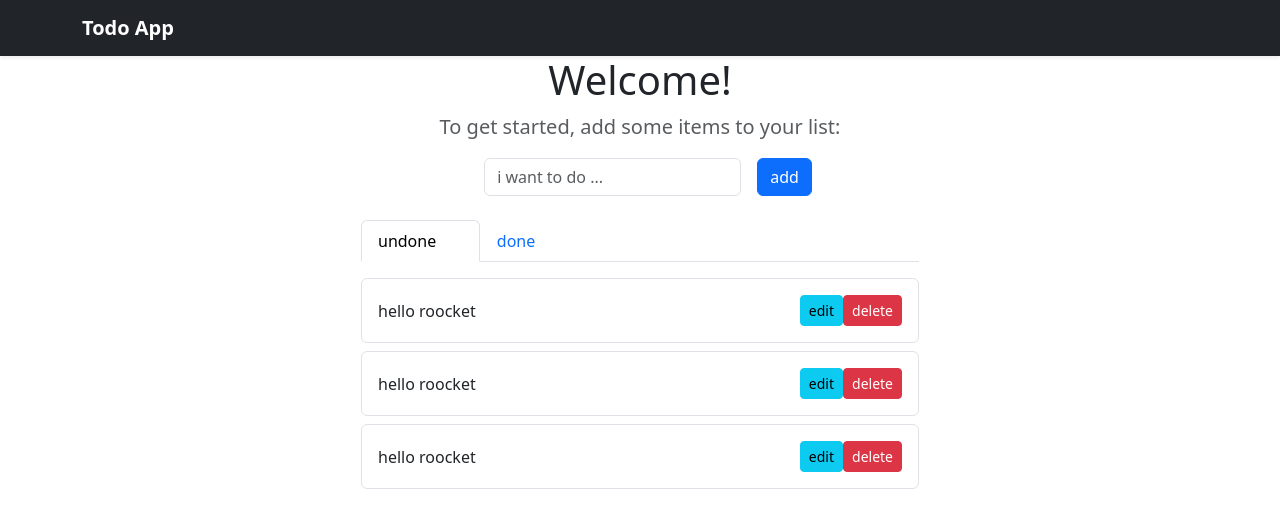
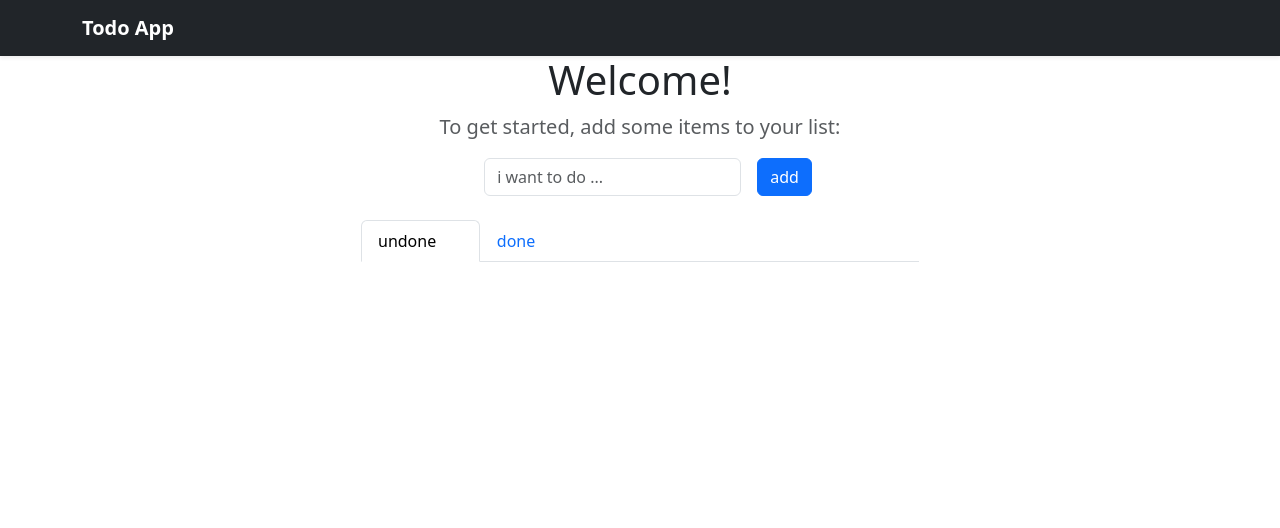
Before and after one commit to mostafakm78/react-todo-typescript, a React (Vite) app in the folder react-todo-typescript/: page / in a window 1280 px wide. Shown: the top 528 px of the page. Built offline with nearby package versions, Linux system fonts and the light colour scheme.

Commit message:
change input field props

```diff
--- a/react-todo-typescript/src/App.tsx
+++ b/react-todo-typescript/src/App.tsx
@@ -2,6 +2,7 @@ import React, { useState } from 'react'
 import "bootstrap/dist/css/bootstrap.css"
 import AddTodos from './assets/components/todos/AddTodos'
 import todo from './assets/models/todo'
+import TodoItem from './assets/components/todos/TodoItem'
 
 
 function App() {
@@ -35,39 +36,7 @@ function App() {
                                 <a className="nav-item nav-link font-weight-bold" id="nav-profile-tab">done <span className="badge badge-success">9</span></a>
                             </div>
                         </nav>
-                        <div className="col-6 mb-2">
-                            <div className="d-flex justify-content-between align-items-center border rounded p-3">
-                                <div>
-                                    hello roocket
-                                </div>
-                                <div>
-                                    <button type="button" className="btn btn-info btn-sm">edit</button>
-                                    <button type="button" className="btn btn-danger btn-sm ml-1">delete</button>
-                                </div>
-                            </div>
-                        </div>
-                        <div className="col-6 mb-2">
-                            <div className="d-flex justify-content-between align-items-center border rounded p-3">
-                                <div>
-                                    hello roocket
-                                </div>
-                                <div>
-                                    <button type="button" className="btn btn-info btn-sm">edit</button>
-                                    <button type="button" className="btn btn-danger btn-sm ml-1">delete</button>
-                                </div>
-                            </div>
-                        </div>
-                        <div className="col-6 mb-2">
-                            <div className="d-flex justify-content-between align-items-center border rounded p-3">
-                                <div>
-                                    hello roocket
-                                </div>
-                                <div>
-                                    <button type="button" className="btn btn-info btn-sm">edit</button>
-                                    <button type="button" className="btn btn-danger btn-sm ml-1">delete</button>
-                                </div>
-                            </div>
-                        </div>
+                        {todos.map((todo : todo) => <TodoItem key={todo.id} todo={todo} />)}
                     </div>
 
                 </div>
--- /dev/null
+++ b/react-todo-typescript/src/assets/components/todos/TodoItem.tsx
@@ -0,0 +1,26 @@
+import React from "react";
+import todo from "../../models/todo";
+
+interface props {
+    todo : todo
+}
+
+
+const TodoItem : React.FC<props> = ({ todo }) => {
+    return (
+        <div className="col-6 mb-2">
+            <div className="d-flex justify-content-between align-items-center border rounded p-3">
+                <div>
+                    {todo.title}
+                </div>
+                <div>
+                    <button type="button" className="btn btn-info btn-sm">edit</button>
+                    <button type="button" className="btn btn-danger btn-sm ml-1">delete</button>
+                </div>
+            </div>
+        </div>
+    )
+}
+
+
+export default TodoItem;
```
